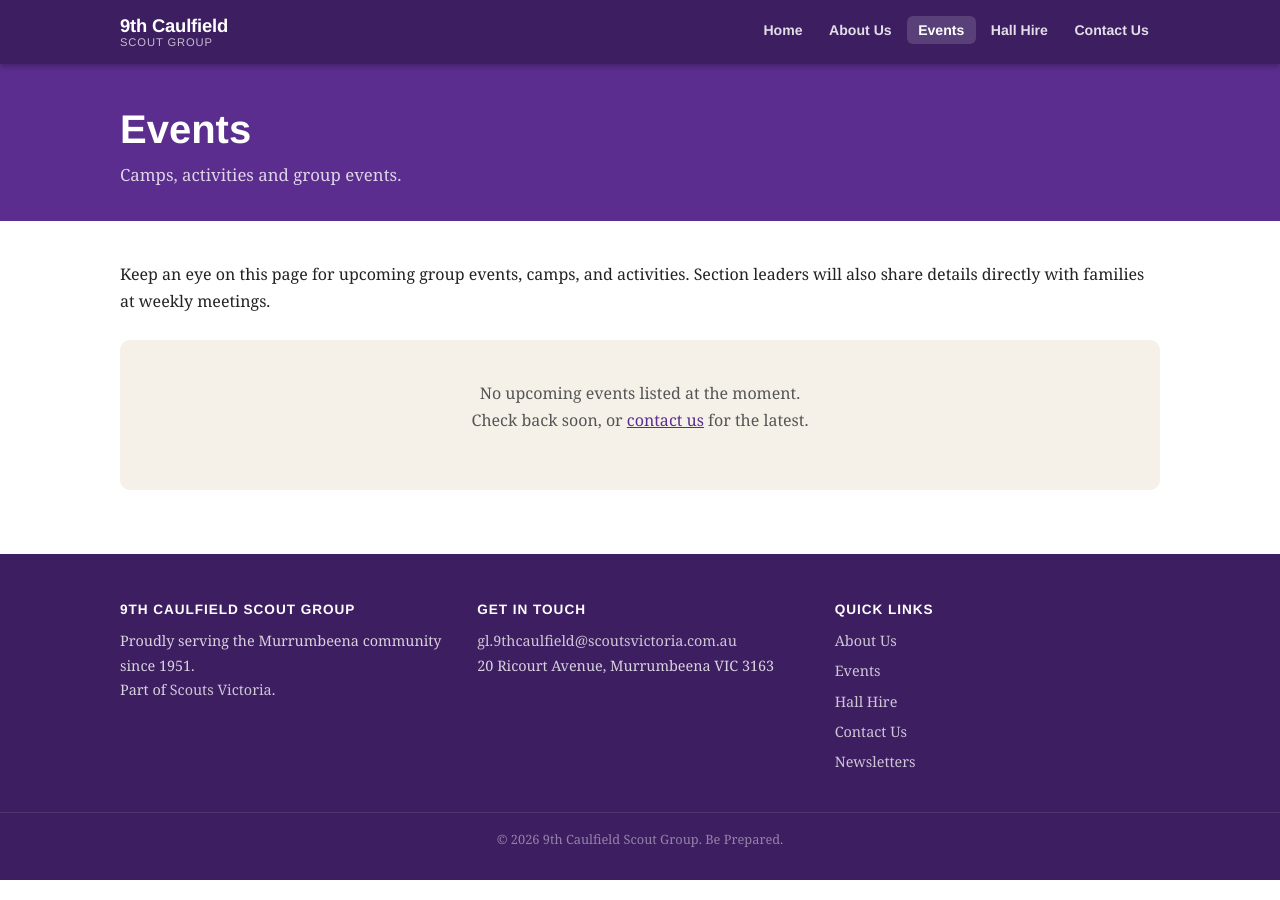
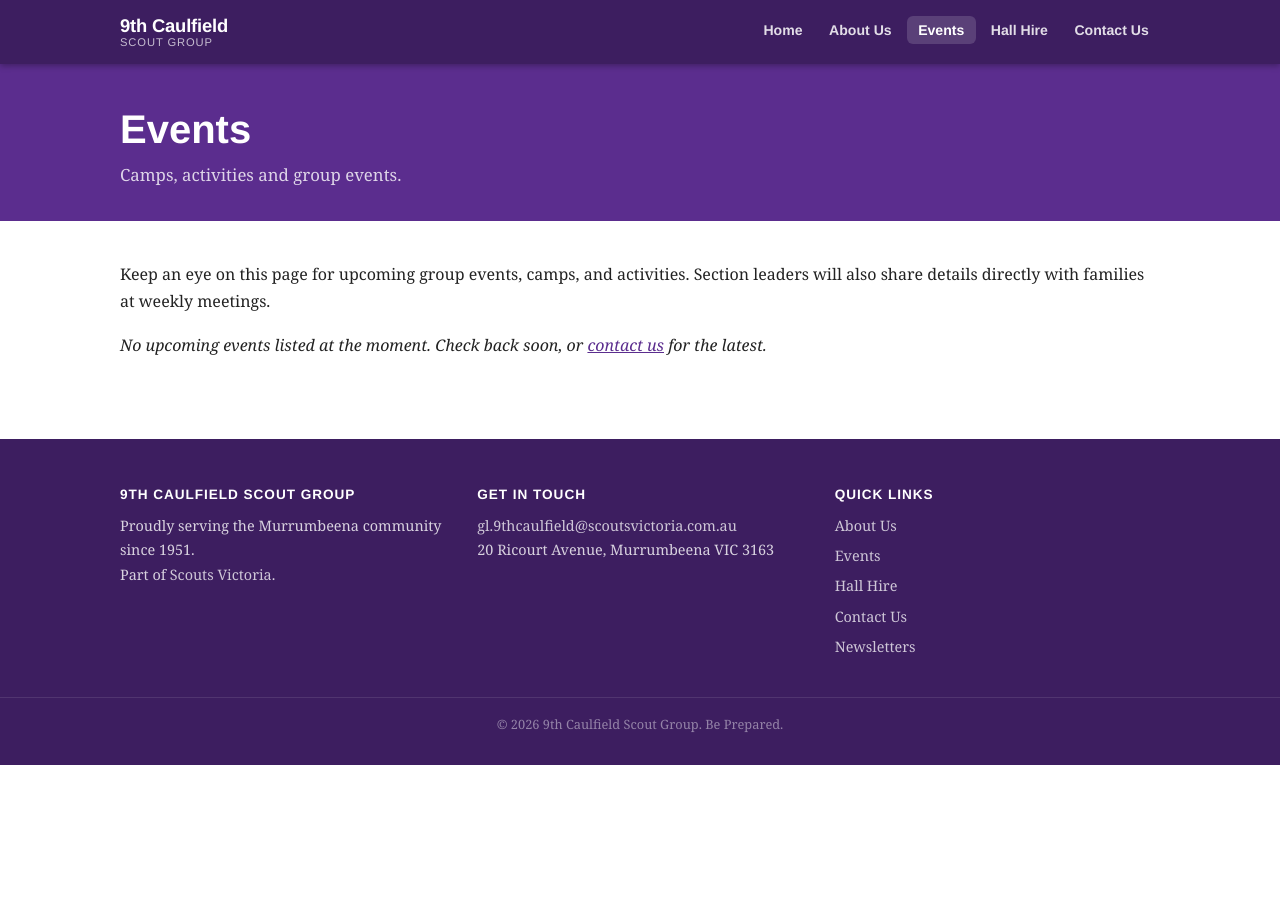
Before and after one commit to ideapod/9thcaulfield, a Jekyll site: the page built from events.md, in a window 1280 px wide. Built offline with Jekyll 4.4.1, drawn with Linux system fonts in a browser that asks for light colours.

```diff
--- a/assets/css/main.css
+++ b/assets/css/main.css
@@ -422,18 +422,6 @@ img { max-width: 100%; height: auto; display: block; }
 }
 
 /* ============================================================
-   Events
-   ============================================================ */
-.events-empty {
-  background: var(--khaki-light);
-  border-radius: 10px;
-  padding: 2.5rem;
-  text-align: center;
-  color: var(--text-muted);
-  margin-top: 1.5rem;
-}
-
-/* ============================================================
    Newsletters index
    ============================================================ */
 .newsletter-list {
--- a/events.md
+++ b/events.md
@@ -9,7 +9,4 @@ description: >-
 Keep an eye on this page for upcoming group events, camps, and activities.
 Section leaders will also share details directly with families at weekly meetings.
 
-<div class="events-empty">
-  <p>No upcoming events listed at the moment.<br>
-  Check back soon, or <a href="/contact/">contact us</a> for the latest.</p>
-</div>
+*No upcoming events listed at the moment. Check back soon, or [contact us]({{ '/contact/' | relative_url }}) for the latest.*
```
Also changed, not shown: _includes/about-photos.html (added, +26 -0 lines), _includes/contact-form.html (added, +40 -0 lines), _includes/home-cta.html (added, +7 -0 lines), _includes/home-hero.html (added, +9 -0 lines), _includes/home-sections.html (added, +48 -0 lines), about.md (+1 -31 lines), contact.md (+1 -48 lines), index.md (+3 -66 lines).
